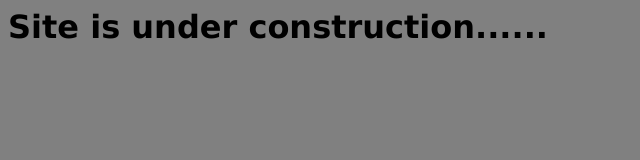
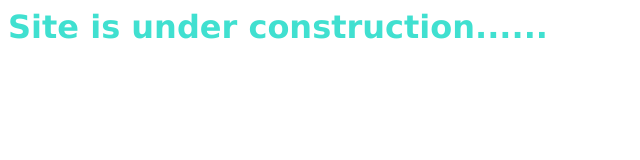
Before and after one commit to tawsif-rahman-shopnil/tawsif-rahman-shopnil.github.io, a plain HTML site: page index.html in a window 1280 px wide. Shown: the whole page, without its empty margins (0-640 px from the left). Drawn offline with Linux system fonts and the light colour scheme.

Commit message:
Update index.html

```diff
--- a/index.html
+++ b/index.html
@@ -1,7 +1,7 @@
 <html>
 <head>
 <title> Tawsif Rahman Shopnil </title>
-<body bgcolor="#808080">
-<font face="Verdana" color="black" size"03">
+<body bgcolor="#FFFFFF">
+<font face="Verdana" color="#40E0D0" size"03">
 <h1> Site is under construction......</h1>
 </html>
```
